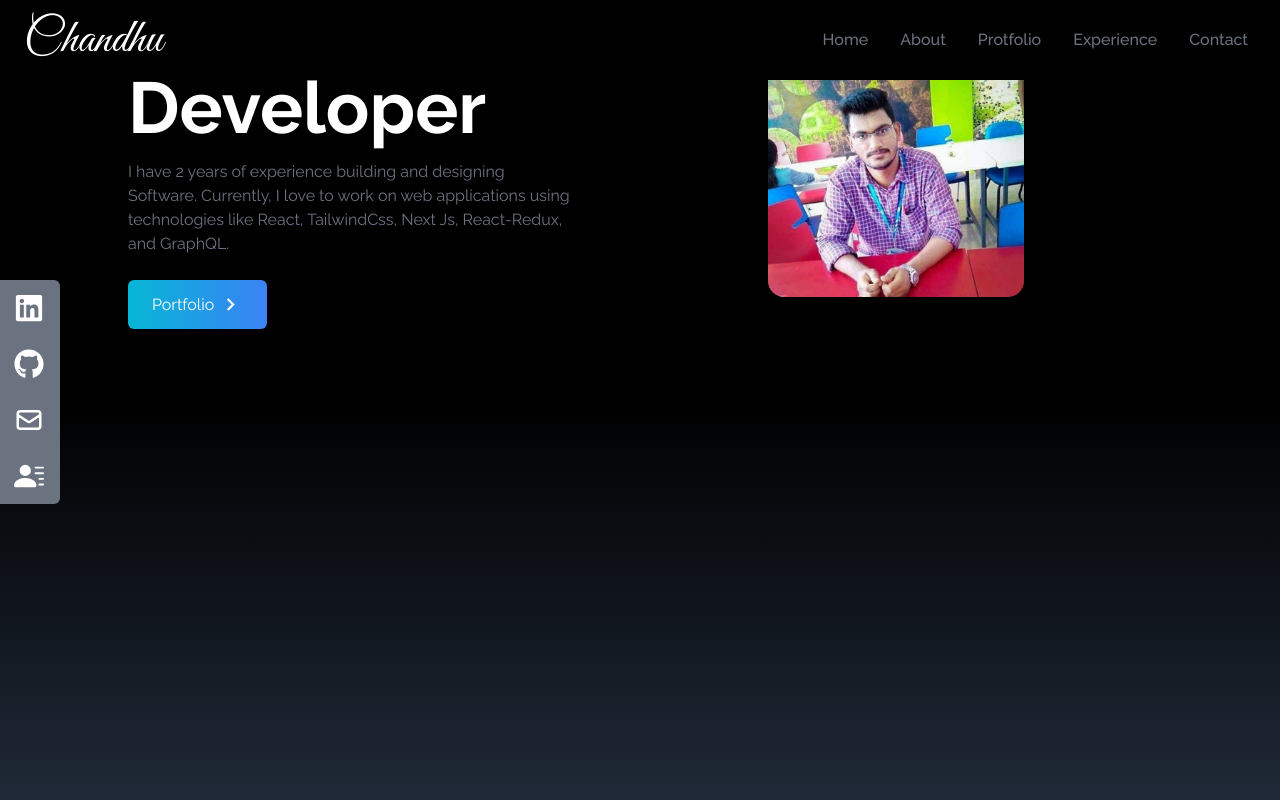
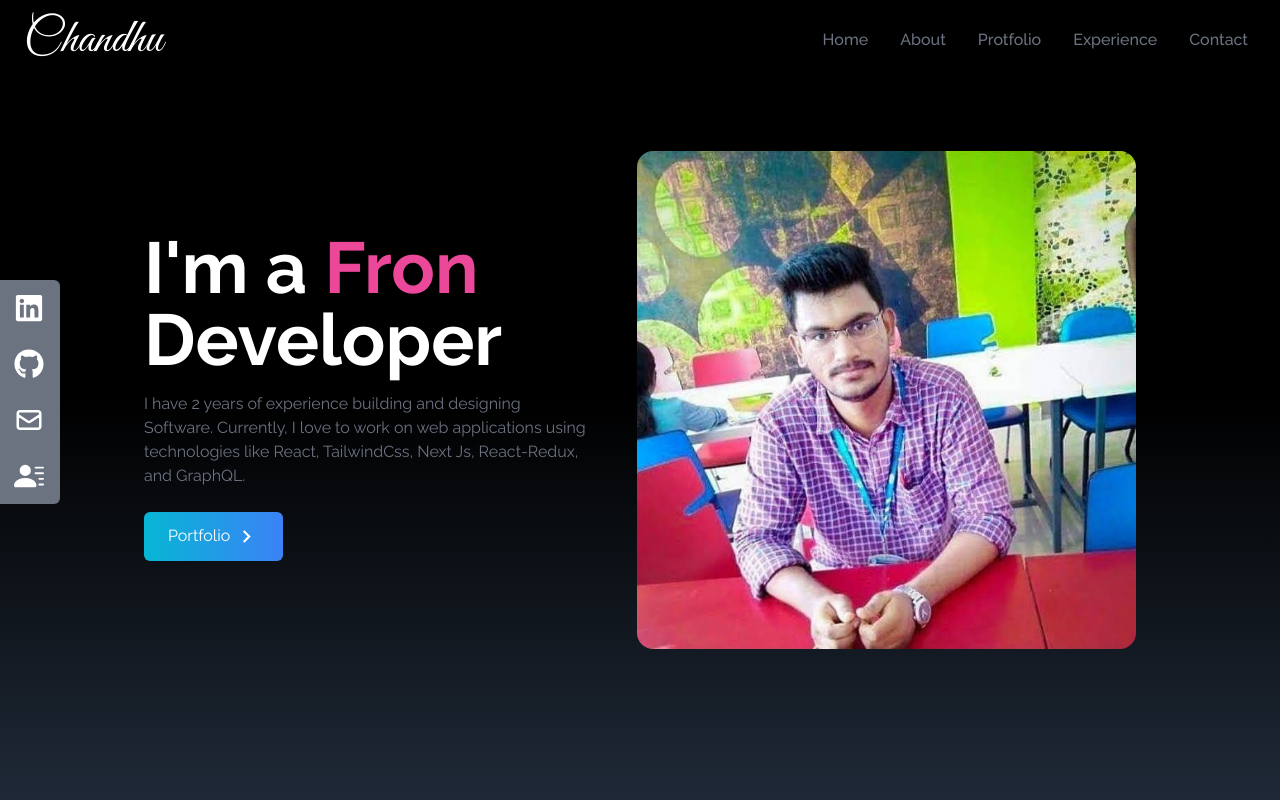
Before and after one commit to chandhu005/PortFolio, a React (Create React App) app: page / in a window 1280 px wide. Shown: the top 800 px of the page. Built offline with nearby package versions, Linux system fonts and the light colour scheme.

Commit message:
Update Home.jsx

```diff
--- a/src/Components/Home.jsx
+++ b/src/Components/Home.jsx
@@ -3,31 +3,34 @@ import HeroImage from "../assets/heroImage.jpg";
 import { MdOutlineKeyboardArrowRight } from "react-icons/md";
 import { Link } from "react-scroll";
 
-import useTypingAnimation from "./UseTypingAnimation";  // Rename the import to useTypingAnimation
+import useTypingAnimation from "./UseTypingAnimation";
 
 const Home = () => {
   const targetWord = "FrontEnd";
-  const word = useTypingAnimation(targetWord);  // Rename the hook to useTypingAnimation
+  const word = useTypingAnimation(targetWord);
 
   return (
     <div
       name="home"
-      className="min-h-screen bg-gradient-to-b from-black via-black to-gray-800 text-white"
+      className="h-screen w-full bg-gradient-to-b from-black via-black to-gray-800 flex items-center"
     >
-      <div className="max-w-screen-lg mx-auto flex flex-col-reverse md:flex-row items-center justify-center h-full px-4 sm:px-8 md:px-0">
-        <div className="flex flex-col justify-center h-full md:w-1/2">
-          <h2 className="text-4xl sm:text-5xl md:text-7xl font-bold text-white">
-            I'm a <span className="animate-typing text-pink-500">{word}</span> Developer
+      <div className="max-w-screen-lg mx-auto flex flex-col items-center justify-center w-full h-full px-4 md:flex-row">
+        <div className="flex flex-col justify-center h-full">
+          <h2 className="text-4xl sm:text-7xl font-bold text-white">
+            I'm a <span className="text-pink-500">{word}</span> Developer
           </h2>
-          <p className="text-gray-500 py-4 max-w-md text-center md:text-left">
-            I have 2 years of experience building and designing Software. Currently, I love to work on web applications using technologies like React, TailwindCss, Next Js, React-Redux, and GraphQL.
+          <p className="text-gray-500 py-4 max-w-md">
+            I have 2 years of experience building and designing Software.
+            Currently, I love to work on web applications using technologies
+            like React, TailwindCss, Next Js, React-Redux, and GraphQL.
           </p>
-          <div className="flex justify-center md:justify-start">
+
+          <div>
             <Link
               to="portfolio"
               smooth
               duration={500}
-              className="group text-white px-6 py-3 my-2 flex items-center rounded-md bg-gradient-to-r from-cyan-500 to-blue-500 cursor-pointer"
+              className="group text-white w-fit px-6 py-3 my-2 flex items-center rounded-md bg-gradient-to-r from-cyan-500 to-blue-500 cursor-pointer"
             >
               Portfolio
               <span className="group-hover:rotate-90 duration-300">
@@ -37,11 +40,11 @@ const Home = () => {
           </div>
         </div>
 
-        <div className="md:w-1/2">
+        <div>
           <img
             src={HeroImage}
             alt="my profile"
-            className="rounded-2xl mx-auto w-full md:w-2/3 lg:w-1/2"
+            className="rounded-2xl mx-auto w-2/3 md:w-full"
           />
         </div>
       </div>
```
